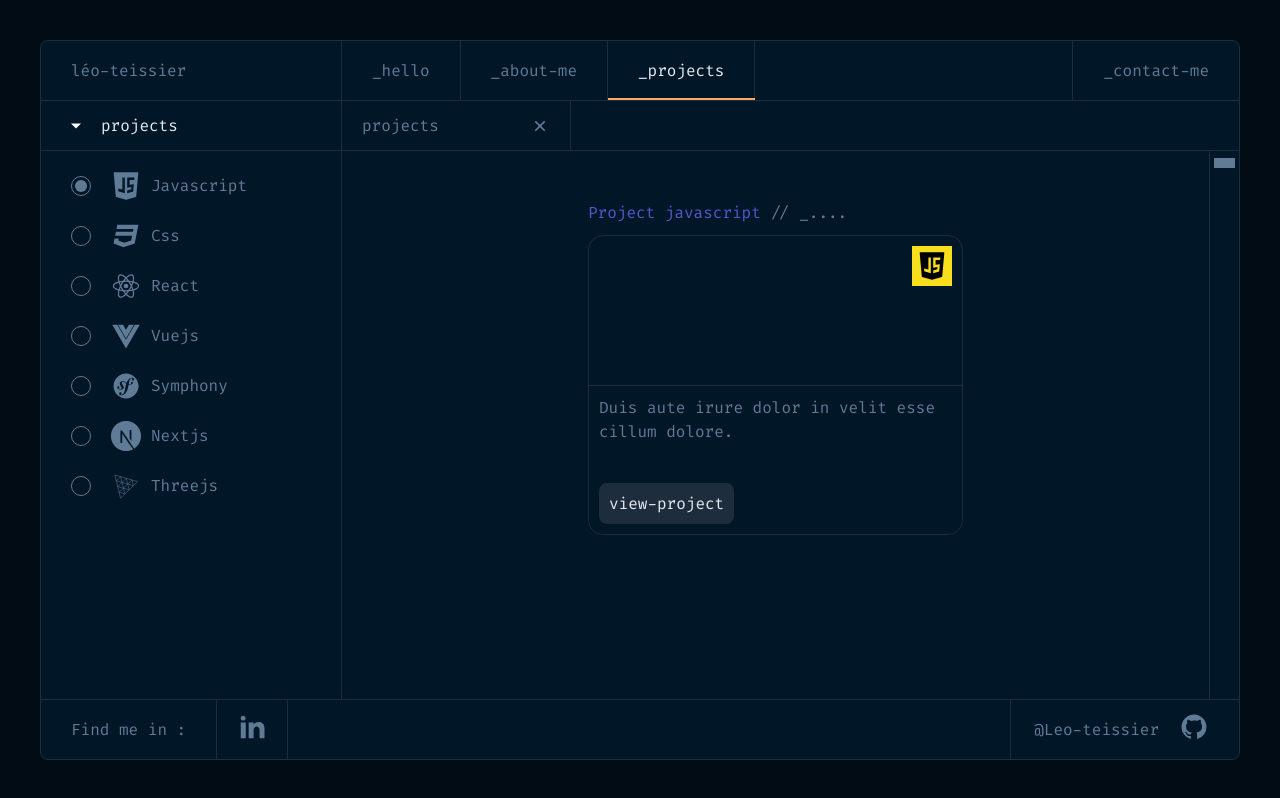
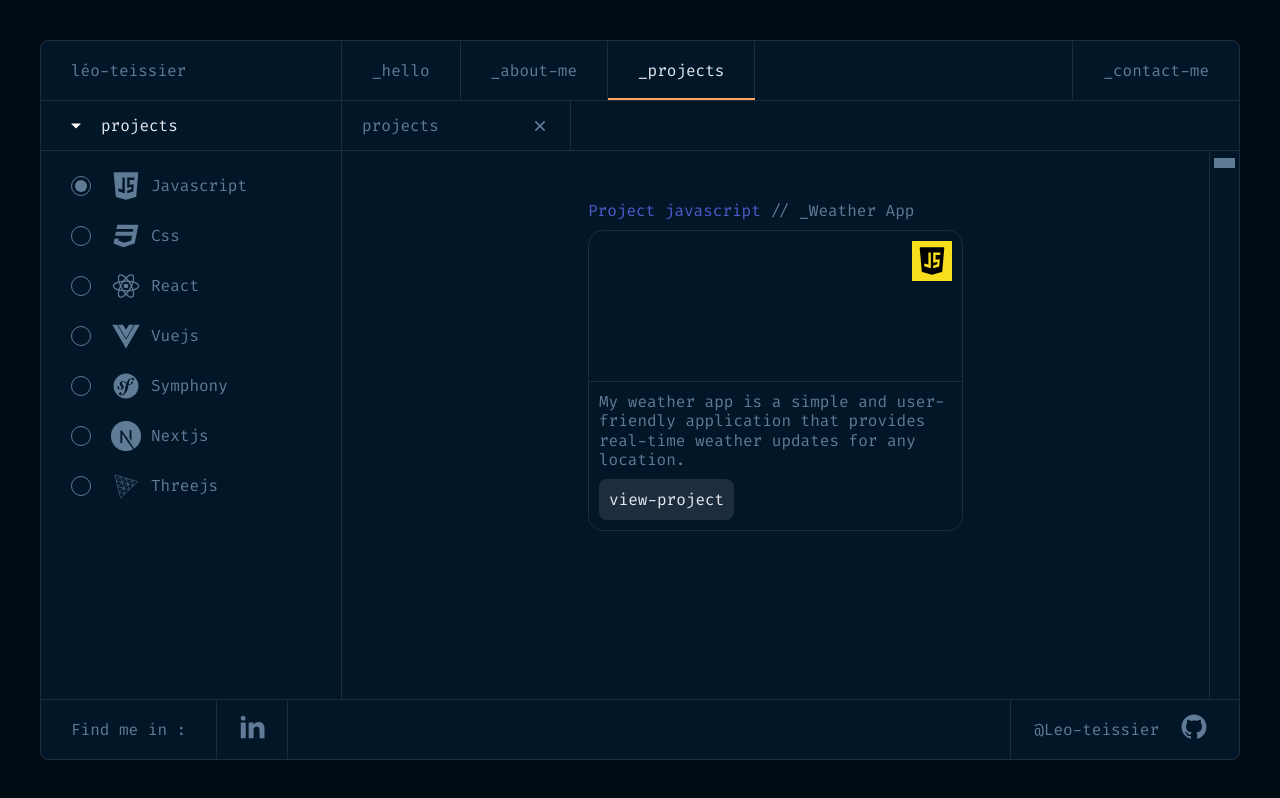
Before and after one commit to leoteissier/portfolioV1, a Vue app: page / in a window 1280 px wide. Both pictures are taken after a click on the link "_projects". Built offline with nearby package versions, Linux system fonts and the light colour scheme.

Commit message:
update portfolio

```diff
--- a/src/assets/style.css
+++ b/src/assets/style.css
@@ -365,7 +365,7 @@ body::-webkit-scrollbar {
 
 p {
   font-size: 1rem;
-  line-height: 1.5;
+  line-height: 1.2;
 }
 
 small {
@@ -847,7 +847,6 @@ footer .logo {
 
 .project {
   width: 375px;
-  height: 300px;
   margin: 25px;
 }
 .project .card {
@@ -855,7 +854,6 @@ footer .logo {
   display: flex;
   flex-direction: column;
   width: 100%;
-  height: 100%;
   border-radius: 15px;
   border: solid #1E2D3D 1px;
 }
@@ -933,13 +931,13 @@ footer .logo {
   justify-content: space-between;
   align-items: flex-start;
   width: 100%;
-  height: 150px;
   flex-grow: 1;
   border-radius: 0 0 15px 15px;
   padding: 10px;
   background-color: #011627;
 }
 .project .card .description-card .button {
+  margin-top: 10px;
   padding: 10px;
   border-radius: 8px;
   background: #1E2D3D;
--- a/src/assets/style.scss
+++ b/src/assets/style.scss
@@ -41,7 +41,7 @@ body::-webkit-scrollbar {
 }
 p{
     font-size: 1rem;
-    line-height: 1.5;
+    line-height: 1.2;
 }
 
 small{
@@ -516,14 +516,12 @@ footer{
 }
   .project{
     width: 375px;
-    height: 300px;
     margin: 25px;
     .card{
       position: relative;
       display: flex;
       flex-direction: column;
       width: 100%;
-      height: 100%;
       border-radius: 15px;
       border: solid $border-color 1px;
       .img-card{
@@ -565,12 +563,13 @@ footer{
       //}
       .description-card{
         @include flex(column, space-between, flex-start);
-        @include width-height(100%, 150px);
+        width: 100%;
         flex-grow: 1;
         border-radius: 0 0 15px 15px;
         padding: 10px;
         background-color: $main-color;
         .button{
+          margin-top: 10px;
           @include padding(10px);
           @include border-radius(8px);
           @include background($border-color);
--- a/src/components/about/snippet.vue
+++ b/src/components/about/snippet.vue
@@ -228,17 +228,15 @@
 </template>
 
 <script>
-// import { db } from '/src/js/firebase.js';
 export default {
   name: "snippet",
   data() {
     return {
       clicked: false,
-      starCount : 0,
-      // snippetId: 'portfolio-e6f81', // stocker l'ID du document Firestore
+      starCount: 0,
     }
   },
-  computed:{
+  computed: {
     starImage() {
       if (this.clicked) {
         return "/assets/star-fill.svg";
@@ -250,60 +248,13 @@ export default {
   methods: {
     toggleStar() {
       this.clicked = !this.clicked;
-      localStorage.setItem("starCount", this.clicked ? "1" : "0");
-    },
+      // if (this.clicked) {
+      //   this.starCount++;
+      // } else {
+      //   this.starCount--;
+      // }
+    }
   },
-  mounted() {
-    this.clicked = localStorage.getItem("starCount") === "1";
-  },
-  // props: {
-  //   snippetId: {
-  //     type: String,
-  //     required: true
-  //   },
-  // },
-  // firestore: {
-  //   starCount: db.collection('snippets').doc(this.snippetId),
-  // },
-  // methods: {
-  //   toggleStar() {
-  //     const snippetRef = db.collection('snippets').where(firebase.firestore.FieldPath.documentId(), '==', this.snippetId).limit(1);
-  //     snippetRef.get().then((querySnapshot) => {
-  //       if (!querySnapshot.empty) {
-  //         const doc = querySnapshot.docs[0];
-  //         const oldStarCount = doc.data().star_count;
-  //         const newStarCount = this.clicked ? oldStarCount - 1 : oldStarCount + 1;
-  //         snippetRef.doc(doc.id).update({ star_count: newStarCount });
-  //         this.clicked = !this.clicked;
-  //       }
-  //     });
-  //   }
-  // },
-  // mounted() {
-  //   // Récupérer le document Firestore
-  //   db.collection('snippets')
-  //       .add({
-  //         username: 'votre_nom_utilisateur',
-  //         created_at: new Date(),
-  //         star_count: 0,
-  //         function: 'nom d\'étoile',
-  //       })
-  //       .then((docRef) => {
-  //         this.snippetId = docRef.id;
-  //         console.log('Document written with ID: ', docRef.id);
-  //       })
-  //       .catch((error) => {
-  //         console.error('Error adding document: ', error);
-  //       });
-  //
-  //   // Écouter les mises à jour du document Firestore
-  //   const snippetRef = db.collection('snippets').doc(this.snippetId);
-  //   snippetRef.onSnapshot((doc) => {
-  //     if (doc.exists) {
-  //       this.starCount = doc.data().star_count;
-  //     }
-  //   });
-  // },
 }
 </script>
 
--- a/src/components/projects/Css3.vue
+++ b/src/components/projects/Css3.vue
@@ -1,14 +1,14 @@
 <template>
     <div class="project">
-      <p class="margin-bottom-10px"><span class="color-secondary">Project Css</span>// _solar system</p>
+      <p class="margin-bottom-10px"><span class="color-secondary">Project Css </span>// _....</p>
       <div class="card">
         <div class="img-card">
           <img src="" alt="">
         </div>
         <img class="logo-card-css" src="/assets/css3-black.svg" alt="logo css">
         <div class="description-card border-top">
-          <p>Here is a solar system made in very dry css that I made when I started programming.</p>
-          <router-link class="button" target="_blank" to="/projects">view-project</router-link>
+          <p>Duis aute irure dolor in velit esse cillum dolore.</p>
+          <a class="button" target="_blank">view-project</a>
         </div>
       </div>
     </div>
--- a/src/components/projects/Javascript.vue
+++ b/src/components/projects/Javascript.vue
@@ -1,14 +1,14 @@
 <template>
   <div class="project">
-    <p class="margin-bottom-10px"><span class="color-secondary">Project javascript </span>// _....</p>
+    <p class="margin-bottom-10px"><span class="color-secondary">Project javascript </span>// _Weather App</p>
     <div class="card">
       <div class="img-card">
         <img src="" alt="">
       </div>
       <img class="logo-card-javascript" src="/assets/logo-javascript-black.svg" alt="logo javascript">
       <div class="description-card border-top">
-        <p>Duis aute irure dolor in velit esse cillum dolore.</p>
-        <a class="button" target="_blank">view-project</a>
+        <p>My weather app is a simple and user-friendly application that provides real-time weather updates for any location.</p>
+        <a class="button" href="https://weatherapp.leoteissier.fr" target="_blank">view-project</a>
       </div>
     </div>
   </div>
```
Also changed, not shown: src/js/firebase.js (deleted, +0 -39 lines), src/js/router.js (deleted, +0 -17 lines), src/main.js (+0 -13 lines), 1 other file (tests, documents, lock files or other folders).
